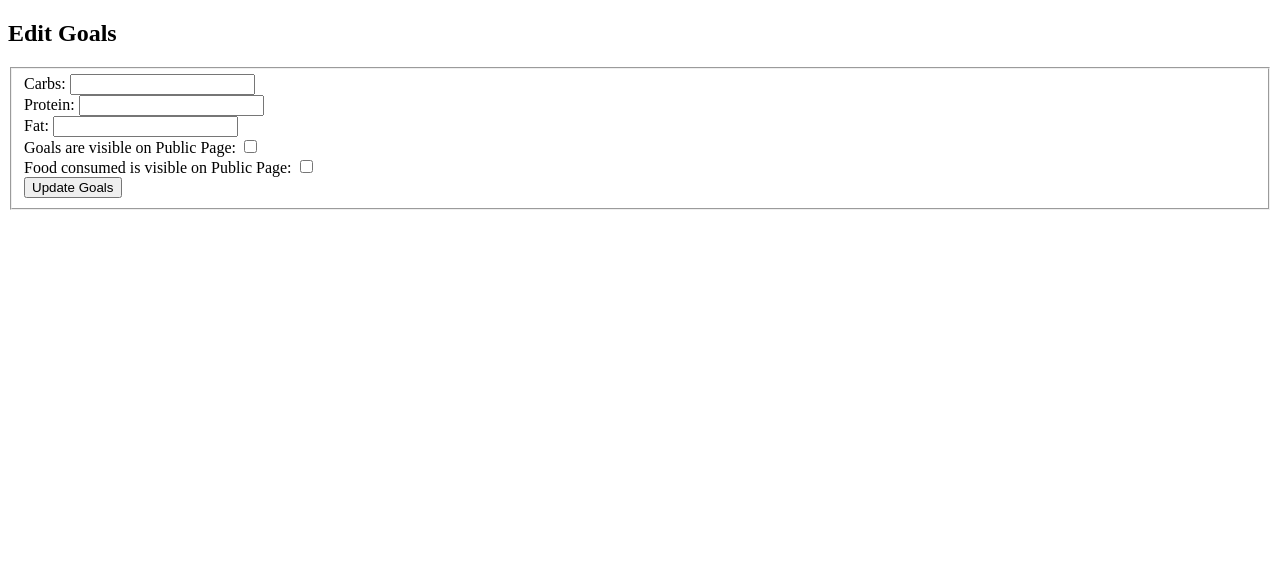
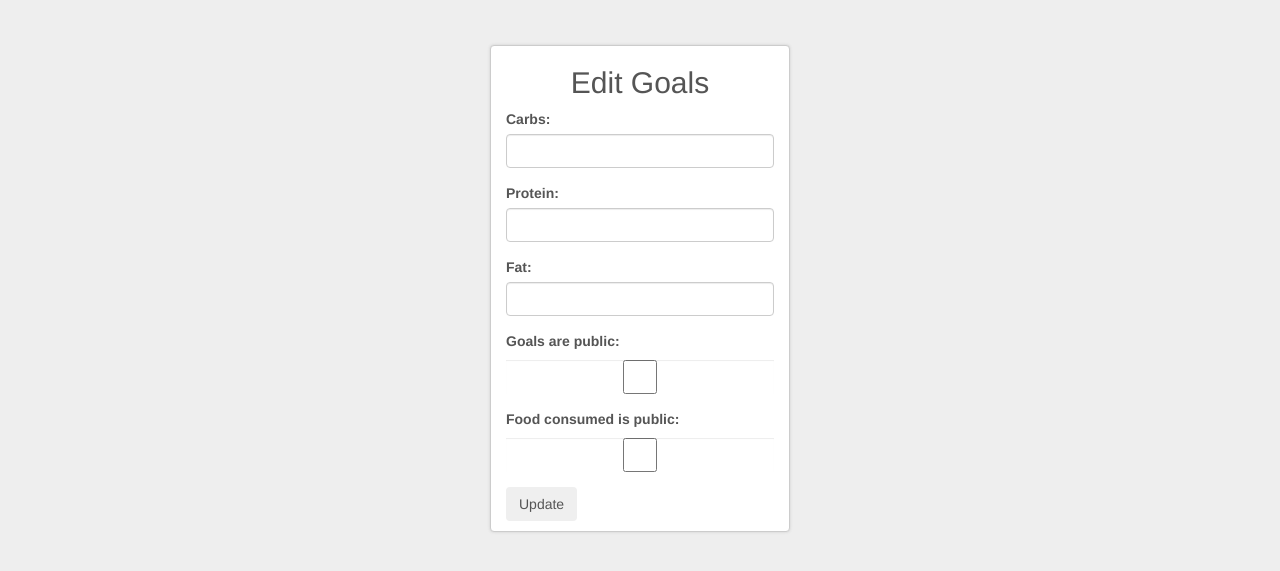
Before and after one commit to versi786/calorie_tracker, a Node project: template views/edit.ejs in a window 1280 px wide. Shown: the top 571 px of the page. Run offline with Node 20 templates, Linux system fonts and the light colour scheme; the template is opened without the code that fills it, so the values that code supplies are empty.

Commit message:
bootstrapify edit again

```diff
--- /dev/null
+++ b/public/stylesheets/edit.css
@@ -0,0 +1,25 @@
+html, body {
+  background-color: #eee;
+}
+body {
+  padding-top: 40px;
+}
+.container {
+  width: 300px;
+}
+
+#edit-form {
+  color: #555;
+  border: 1px solid #ccc;
+  border-radius: 4px;
+  background: white;
+  box-shadow: 0px 0px 3px #ccc;
+  width: 300px;
+  margin: 0 auto;
+  transform: translateY(5px);
+  margin-bottom: 10px;
+}
+
+#header{
+  text-align: center;
+}
--- a/views/edit.ejs
+++ b/views/edit.ejs
@@ -1,5 +1,9 @@
 <!DOCTYPE html>
 <html>
+<head>
+  <link rel="stylesheet" href="https://maxcdn.bootstrapcdn.com/bootstrap/3.3.6/css/bootstrap.min.css" integrity="sha384-1q8mTJOASx8j1Au+a5WDVnPi2lkFfwwEAa8hDDdjZlpLegxhjVME1fgjWPGmkzs7" crossorigin="anonymous">
+  <link rel='stylesheet' href='/stylesheets/edit.css' />
+</head>
 <body>
     <div class="container">
     <div class="content">
@@ -26,28 +30,28 @@
                 </div>
                 <%if (goals == 1) { %>
                   <div class="form-group">
-                    <label for="goals">Goals are visible on Public Page: </label>
+                    <label for="goals">Goals are public: </label>
                     <input class = "form-control" id="goals" type="checkbox" name="goals", checked="checked">
                   </div>
                 <% } else { %>
                   <div class="form-group">
-                    <label for="goals">Goals are visible on Public Page: </label>
+                    <label for="goals">Goals are public: </label>
                     <input class = "form-control" id="goals" type="checkbox" name="goals" >
                   </div>
                 <% } %>
 
                 <%if (food == 1) { %>
                   <div class="form-group">
-                    <label for="food">Food consumed is visible on Public Page: </label>
+                    <label for="food">Food consumed is public: </label>
                     <input class = "form-control" id="food" type="checkbox" name="food", checked="checked">
                   </div>
                 <% } else { %>
                   <div class="form-group">
-                    <label for="food">Food consumed is visible on Public Page:</label>
+                    <label for="food">Food consumed is public:</label>
                     <input class = "form-control" id="food" type="checkbox" name="food" >
                   </div>
                 <% } %>
-                <button class="btn primary" type="submit">Update Goals</button>
+                <button class="btn primary" type="submit">Update</button>
               </fieldset>
             </form>
             <p></p>
```
